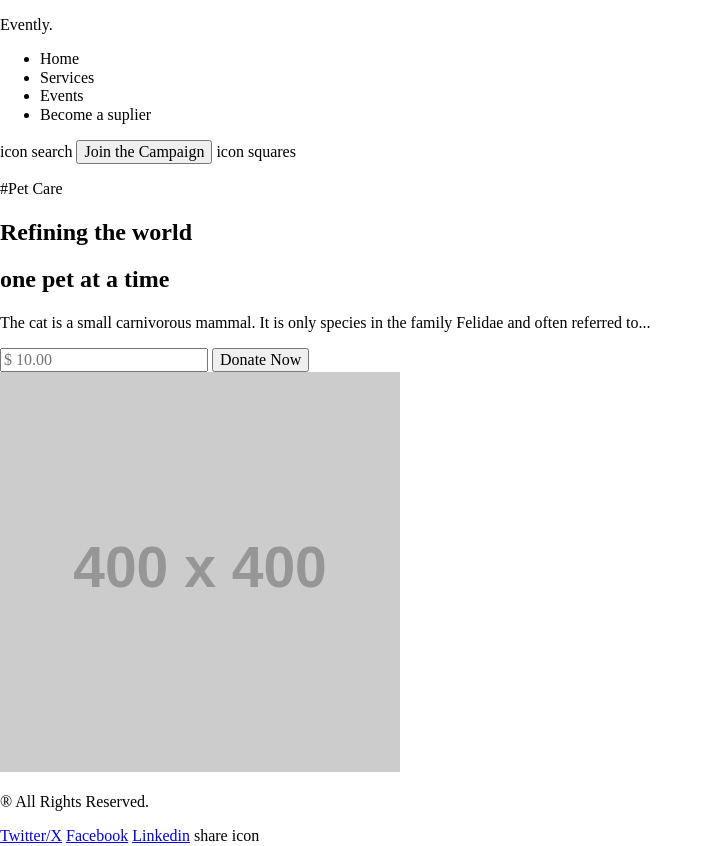
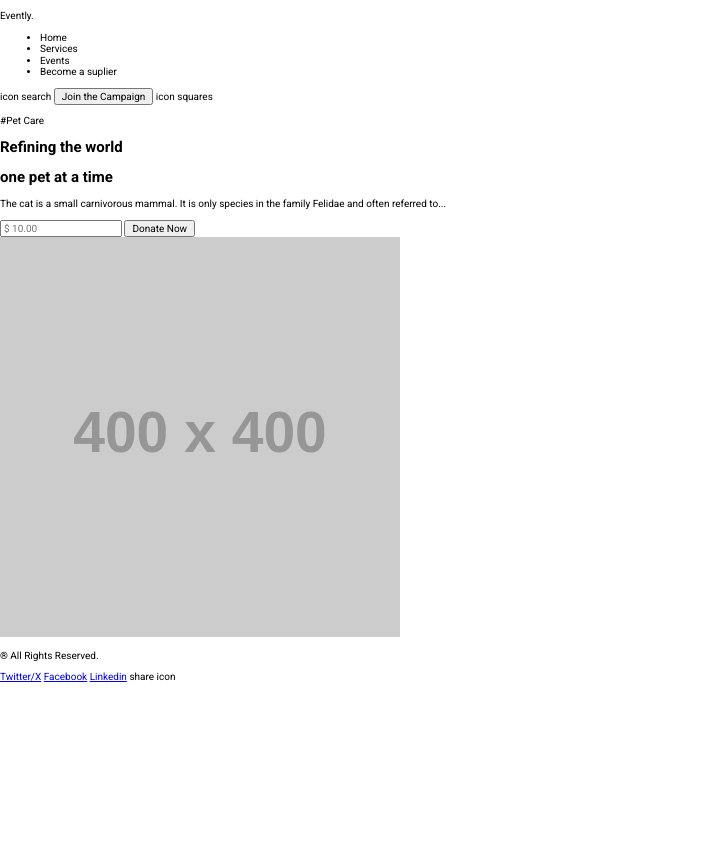
Before and after one commit to aeagiraldelli/pet-care-page, a plain HTML site: page src/index.html in a window 1280 px wide. Shown: the whole page, without its empty margins (0-713 px from the left). After the commit the page ends 800 px from the top, so only its background shows below. Drawn offline with Linux system fonts and the light colour scheme; placeholder pictures from the web are drawn by us.

Commit message:
added Roboto font.

```diff
--- a/src/index.html
+++ b/src/index.html
@@ -1,9 +1,17 @@
 <!DOCTYPE html>
 <html lang="pt-br">
   <head>
+    <link rel="preconnect" href="https://fonts.googleapis.com" />
+    <link rel="preconnect" href="https://fonts.gstatic.com" crossorigin />
+
     <meta charset="UTF-8" />
     <meta name="viewport" content="width=device-width, initial-scale=1.0" />
     <title>Pet Care Landing Page</title>
+
+    <link
+      href="https://fonts.googleapis.com/css2?family=Roboto:wght@400;500;700&display=swap"
+      rel="stylesheet"
+    />
 
     <link rel="stylesheet" href="normalize.css" />
     <link rel="stylesheet" href="style.css" />
--- a/src/style.css
+++ b/src/style.css
@@ -5,3 +5,13 @@
   --color-text-body: #9e9fa0;
   --color-text-dark: #141414;
 }
+
+html {
+  font-size: 62.5%;
+}
+
+html,
+input,
+button {
+  font-family: 'Roboto', sans-serif;
+}
```
